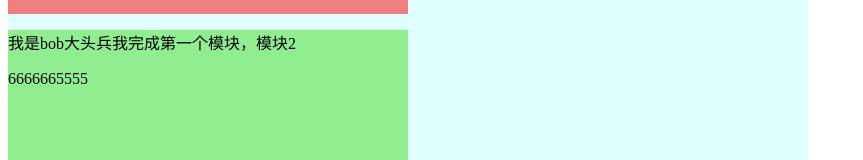
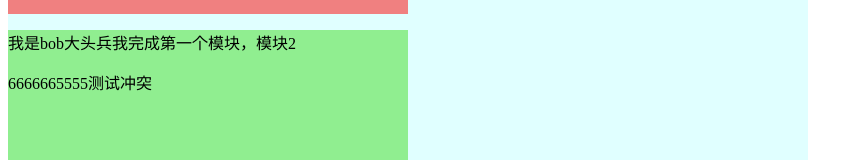
Before and after one commit to okay2333/testgit, a plain HTML site: page index.html in a window 1280 px wide. Shown: the part 555-715 px from the top of the page, without its empty margins (0-863 px from the left). Drawn offline with Linux system fonts and the light colour scheme.

Commit message:
测试分支bob

```diff
--- a/index.html
+++ b/index.html
@@ -15,7 +15,7 @@
       </div>
       <div style="width: 400px; height: 400px; background-color: lightgreen">
         <p>我是bob大头兵我完成第一个模块，模块2</p>
-        <p>6666665555</p>
+        <p>6666665555测试冲突</p>
       </div>
     </div>
   </body>
```
